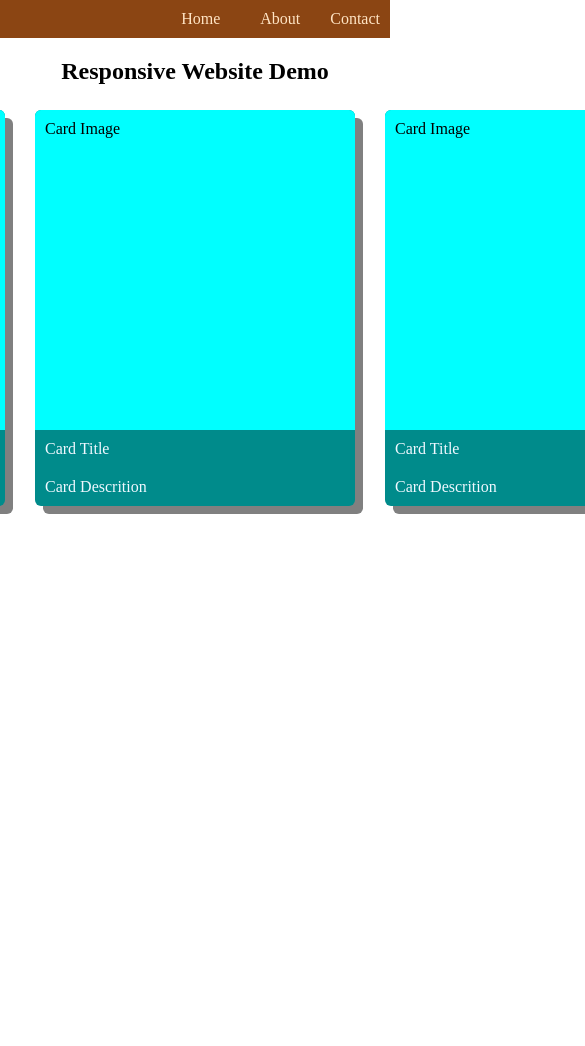
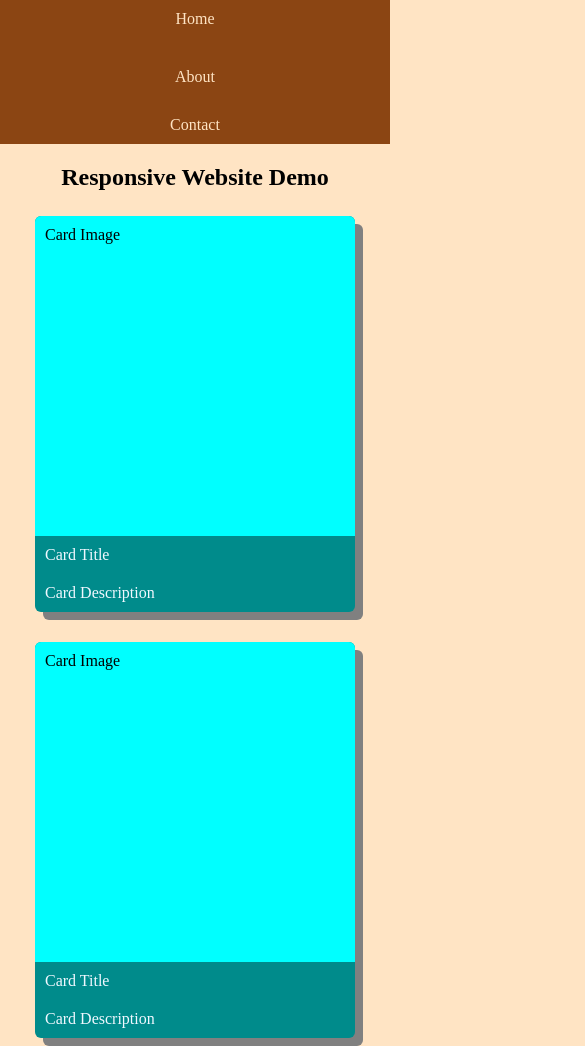
Before and after one commit to agnuramdan/demo-css-responsive, a plain HTML site: page index.html in a window 390 px wide. Shown: the top 1046 px of the page, 585 px wide, since content can reach past the window. Before the commit the page ends 844 px from the top, so only its background shows below. Drawn offline with Linux system fonts and the light colour scheme.

Commit message:
finish styling and add @media query

```diff
--- a/index.css
+++ b/index.css
@@ -52,3 +52,18 @@ h1.web-title {
   padding: 10px;
   color: aliceblue;
 }
+
+@media (max-width: 1200px) {
+  body {
+    background-color: bisque;
+  }
+
+  nav.navbar {
+    flex-direction: column;
+    justify-content: center;
+  }
+
+  .card-container {
+    flex-direction: column;
+  }
+}
--- a/index.html
+++ b/index.html
@@ -23,19 +23,19 @@
         <div class="card-item">
           <div class="card-image">Card Image</div>
           <div class="card-title">Card Title</div>
-          <div class="card-desc">Card Descrition</div>
+          <div class="card-desc">Card Description</div>
         </div>
 
         <div class="card-item">
           <div class="card-image">Card Image</div>
           <div class="card-title">Card Title</div>
-          <div class="card-desc">Card Descrition</div>
+          <div class="card-desc">Card Description</div>
         </div>
 
         <div class="card-item">
           <div class="card-image">Card Image</div>
           <div class="card-title">Card Title</div>
-          <div class="card-desc">Card Descrition</div>
+          <div class="card-desc">Card Description</div>
         </div>
       </div>
     </section>
```
